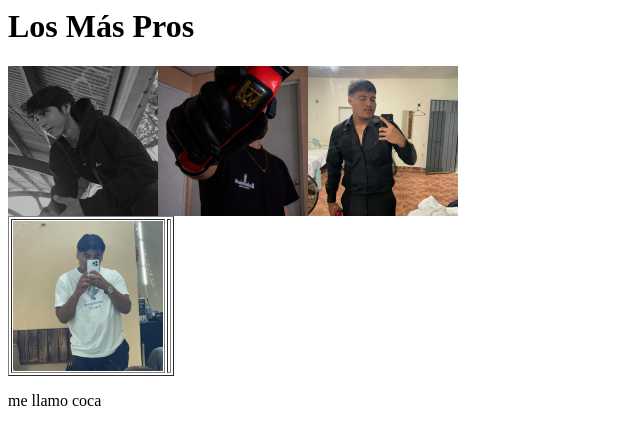
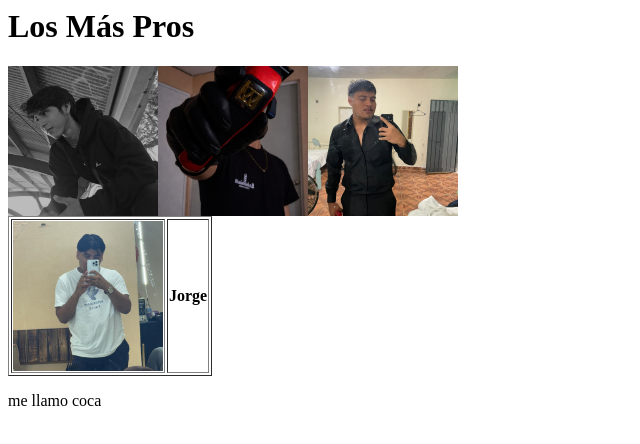
Before and after one commit to jorge10-cr/jorge10-cr.github.io, a plain HTML site: page index.html in a window 1280 px wide. Shown: the whole page, without its empty margins (0-640 px from the left). Drawn offline with Linux system fonts and the light colour scheme.

Commit message:
Fix HTML tag for Jorge's name

```diff
--- a/index.html
+++ b/index.html
@@ -20,7 +20,7 @@
     <tr>
     <td> <img src="https://github.com/jorge10-cr/jorge10-cr.github.io/blob/main/fotos%20de%20equipo/tuz%20perez%20jorge.jpeg?raw=true"></td>
 
-      <th> <Jorge></th>
+      <th> Jorge</th>
 
            </tr>
 
```
